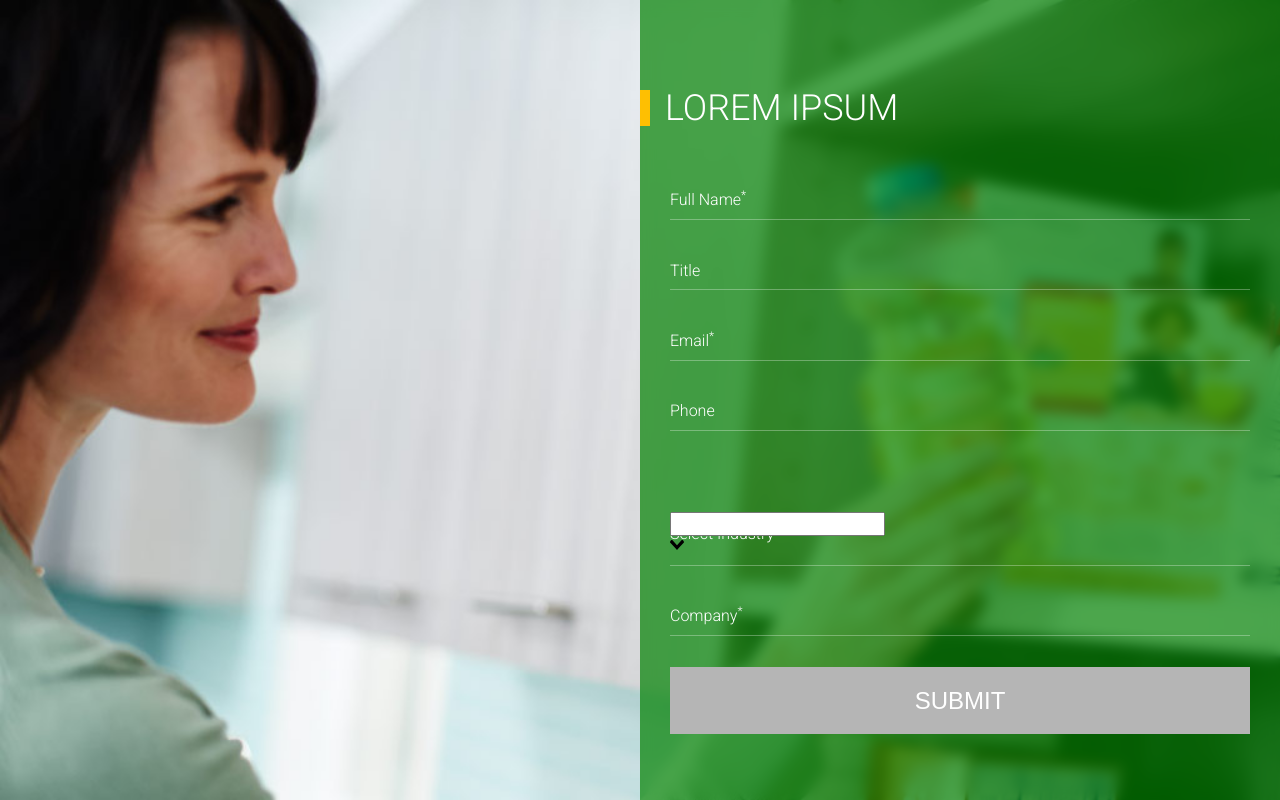
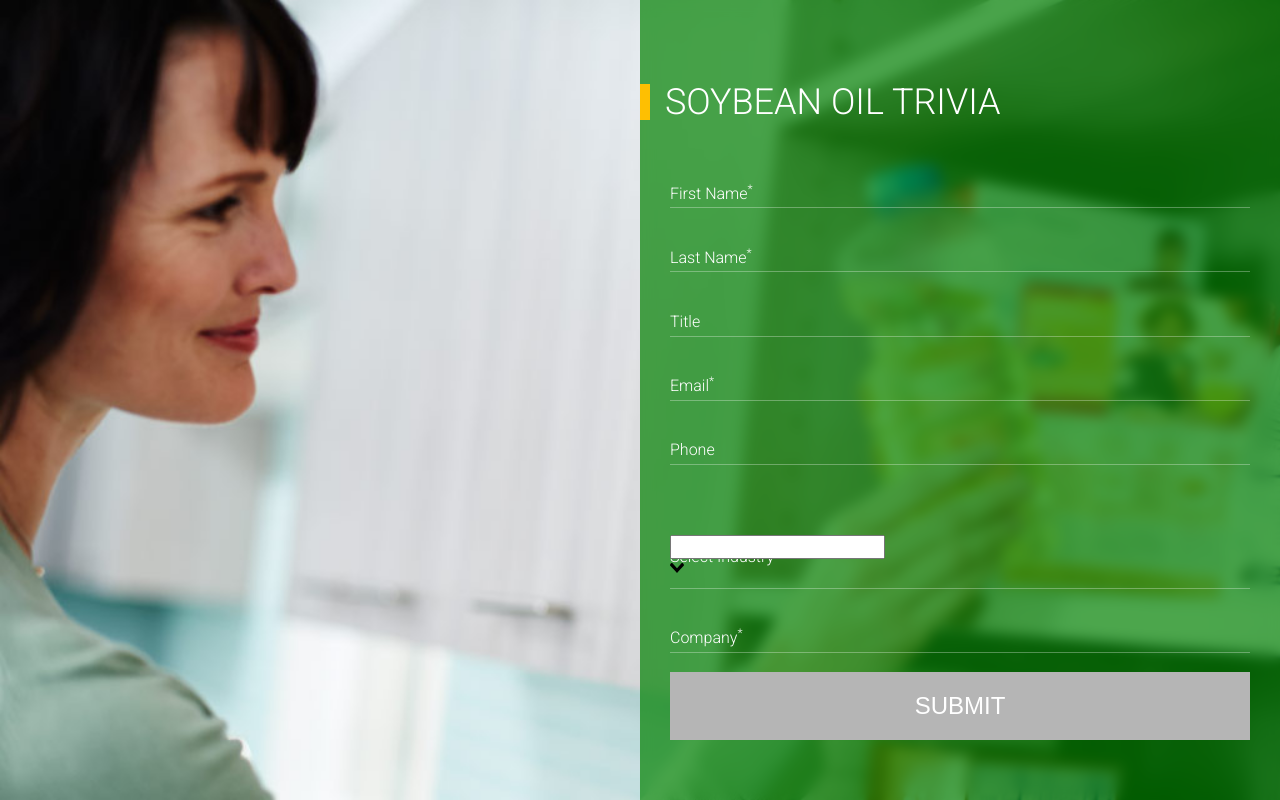
Before and after one commit to DChuchin/sb, a Vue app: page /#/ in a window 1280 px wide. Built offline with nearby package versions, Linux system fonts and the light colour scheme.

Commit message:
add field to registration form, fix superscripted items, change title

```diff
--- a/src/components/CustomInput.vue
+++ b/src/components/CustomInput.vue
@@ -6,7 +6,7 @@
       :name="name"
       :required="required"
       :class="{ focus: focus, 'is-danger focus': errors.has(name), input: true }"
-      :value="code"
+      :value="value"
       @input="updateCode($event.target.value)")
     label.label(:for="name")
       slot
@@ -49,7 +49,6 @@ export default {
   },
   methods: {
     updateCode(code) {
-      this.code = code;
       this.$emit('input', code);
     },
   },
@@ -58,6 +57,8 @@ export default {
 <style lang="scss" scoped>
 
   .wrap {
+    margin-top: 20px;
+    margin-top: 15px;
     position: relative;
   }
 
@@ -71,7 +72,7 @@ export default {
     border-radius: 0;
     color: #ffffff;
     font-weight: 300;
-    padding: 10px 0;
+    padding: 5px 0;
     z-index: 1;
 
     &.is-danger {
@@ -84,7 +85,7 @@ export default {
       + .label {
         font-size: 12px;
         transform: translateY(-100%);
-        top: -5px;
+        top: 0;
       }
     }
   }
--- a/src/components/Quiz.vue
+++ b/src/components/Quiz.vue
@@ -11,8 +11,7 @@
         @nextQuestion = "showNextQuestion")
         .answer__title
           | {{ isCorrect ? "Correct!" : "Wrong!" }}
-        .full-answer
-          | {{question.fullAnswer}}
+        .full-answer(v-html="question.fullAnswer")
         .references
           .references__title
             | References:
--- a/src/components/Registration.vue
+++ b/src/components/Registration.vue
@@ -1,14 +1,15 @@
 <template lang="pug">
   .screen(
     :style = "{ 'background-image': bg }")
-    //- img(:src = "bg")
     transition(name="slide" appear)
       .screen__content(v-if = 'true')
         form.screen__form
           main-title.screen__title
-            | Lorem ipsum
-          custom-input(type="text" name="fullname" required="true" v-model="user.fullName")
-            | Full Name
+            | Soybean Oil Trivia
+          custom-input(type="text" name="firstName" required="true" v-model="user.firstName")
+            | First Name
+          custom-input(type="text" name="lastName" required="true" v-model="user.lastName")
+            | Last Name
           custom-input(type="text" name="title" v-model="user.title")
             | Title
           custom-input(type="email" name="email" required="true" v-model="user.email")
@@ -64,7 +65,7 @@
         return this.$store.state.user;
       },
       isValid() {
-        return this.user.fullName && this.user.email && this.user.industry && this.user.company;
+        return this.user.firstName && this.user.lastName && this.user.email && this.user.industry && this.user.company;
       },
     },
     methods: {
--- a/src/data/questions.json
+++ b/src/data/questions.json
@@ -7,7 +7,7 @@
       "false"
     ],
     "answer": "false",
-    "fullAnswer": "False. Most vegetable oil is 100% soybean oil. The majority of shoppers (87%) are more likely to purchase soybean oil after learning the health benefits.1",
+    "fullAnswer": "False. Most vegetable oil is 100% soybean oil. The majority of shoppers (87%) are more likely to purchase soybean oil after learning the health benefits.<sup>1</sup>",
     "references": [
       "2015 post-promotion consumer survey conducted by the United Soybean Board."
     ]
@@ -20,7 +20,7 @@
       "false"
     ],
     "answer": "true",
-    "fullAnswer": "True.1 It also contributes 0 grams trans fat to products, is high in monounsaturated fats, and has just 2 grams of saturated fat per serving.2",
+    "fullAnswer": "True.<sup>1</sup> It also contributes 0 grams trans fat to products, is high in monounsaturated fats, and has just 2 grams of saturated fat per serving.<sup>2</sup>",
     "references": [
       "PM Kris-Etherton, Denise Shaffer Taylor, et al. \"Polyunsaturated fatty acids in the food chain in the United States.\" AM J Clin Nutr. 2000 Jan; 71(1) 1: 179S-188S.",
       "USDA National Nutrient Database for Standard Reference."
@@ -34,7 +34,7 @@
       "false"
     ],
     "answer": "true",
-    "fullAnswer": "True. Purchase intent rises when shoppers learn that most vegetable oil is U.S.-grown 100% soybean oil; 63% say they would be more likely to purchase a product if it displayed a label stating it was made with 100% U.S.-grown ingredients.",
+    "fullAnswer": "True. Purchase intent rises when shoppers learn that most vegetable oil is U.S.-grown 100% soybean oil; 63% say they would be more likely to purchase a product if it displayed a label stating it was made with 100% U.S.-grown ingredients.<sup>1</sup>",
     "references": [
       "2017 United Soybean Board Food Industry Insights Survey."
     ]
@@ -49,7 +49,7 @@
       "83"
     ],
     "answer": "76",
-    "fullAnswer": "C) Sourcing U.S.-grown ingredients, like soybeans, is becoming increasingly important for food companies; 76% of consumers said it is important to support domestic agriculture by buying foods produced with crops grown by U.S. farmers.1",
+    "fullAnswer": "C) Sourcing U.S.-grown ingredients, like soybeans, is becoming increasingly important for food companies; 76% of consumers said it is important to support domestic agriculture by buying foods produced with crops grown by U.S. farmers.<sup>1</sup>",
     "references": [
       "2017 United Soybean Board Food Industry Insights Survey."
     ]
@@ -64,7 +64,7 @@
       "33"
     ],
     "answer": "27",
-    "fullAnswer": "A large Midwest grocery retailer with 230+ locations reported a 27% unit sales increase as a result of promoting its store-brand vegetable oil as U.S.-grown 100% soybean oil.1",
+    "fullAnswer": "A large Midwest grocery retailer with 230+ locations reported a 27% unit sales increase as a result of promoting its store-brand vegetable oil as U.S.-grown 100% soybean oil.<sup>1</sup>",
     "references": [
       "Sales data reported by large Midwest grocer with 230+ locations."
     ]
--- a/src/store/index.js
+++ b/src/store/index.js
@@ -17,9 +17,10 @@ export default new Vuex.Store({
   state: {
     step: 0,
     user: {
-      fullName: '',
+      firstName: '',
+      lastName: '',
+      title: '',
       email: '',
-      title: '',
       phone: '',
       industry: '',
       company: '',
```
